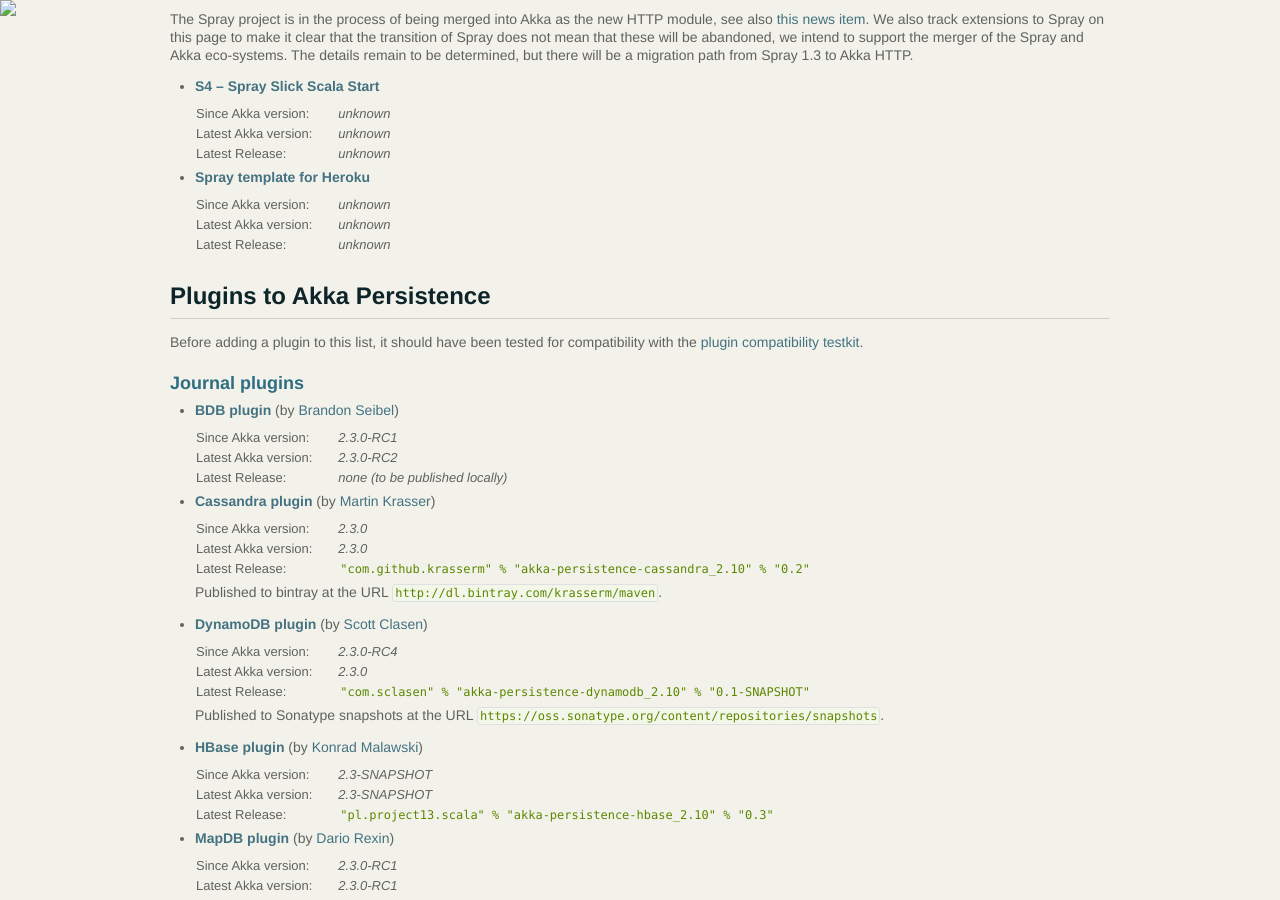
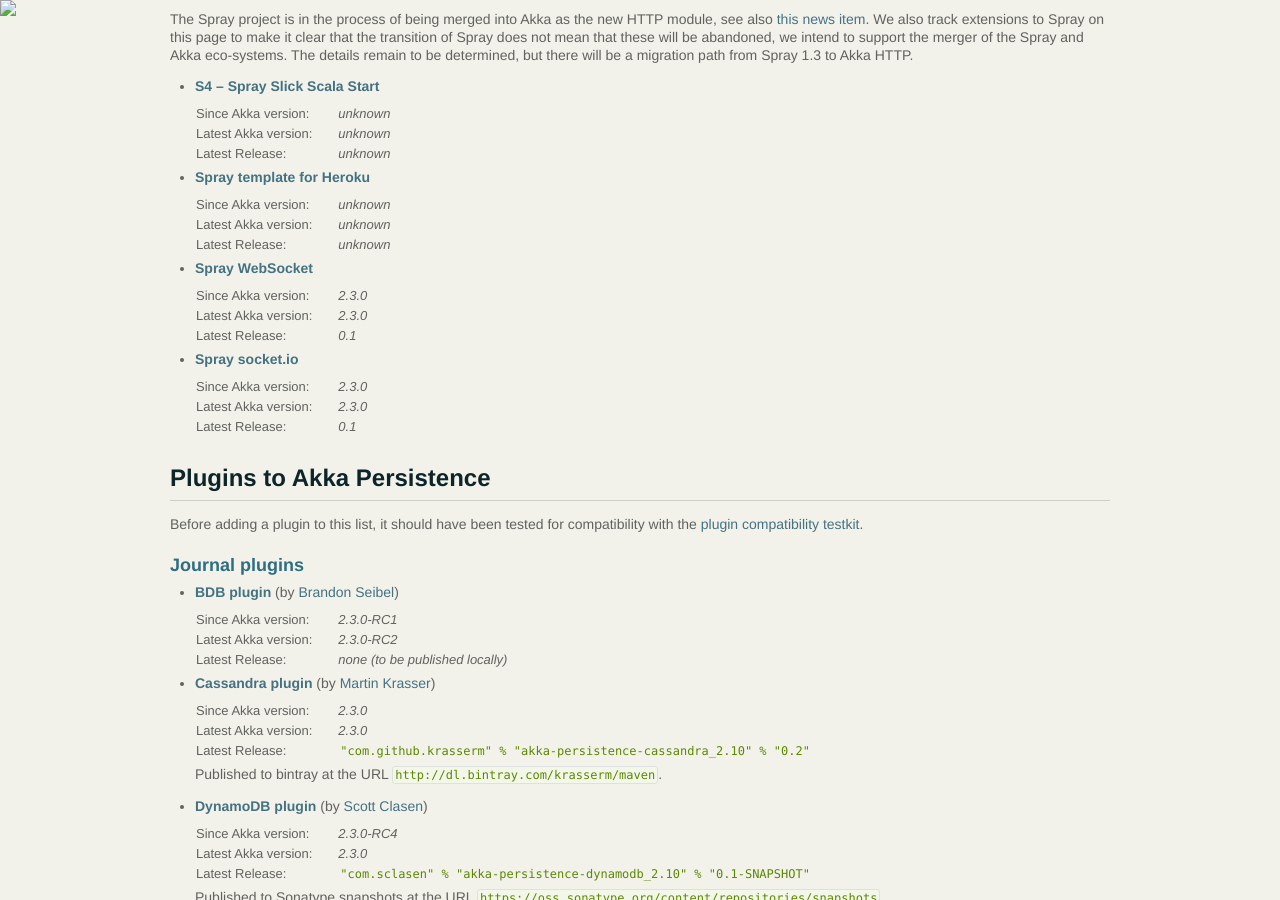
Before and after one commit to raboof/akka.github.com, a Jekyll site: the page built from community/index.md, in a window 1280 px wide and 900 px high, scrolled down 1558 px. Built offline with Jekyll 4.4.1, drawn with Linux system fonts in a browser that asks for light colours.

Commit message:
Added spray-websocket and spray-socketio

```diff
--- a/community/index.md
+++ b/community/index.md
@@ -146,6 +146,21 @@
   <tr><td>Latest Release:</td><td>unknown</td></tr>
   </table>
 
+* **[Spray WebSocket](https://github.com/wandoulabs/spray-websocket)**
+
+  <table class="stats">
+  <tr><td>Since Akka version:</td><td>2.3.0</td></tr>
+  <tr><td>Latest Akka version:</td><td>2.3.0</td></tr>
+  <tr><td>Latest Release:</td><td>0.1</td></tr>
+  </table>
+
+* **[Spray socket.io](https://github.com/wandoulabs/spray-socketio)**
+
+  <table class="stats">
+  <tr><td>Since Akka version:</td><td>2.3.0</td></tr>
+  <tr><td>Latest Akka version:</td><td>2.3.0</td></tr>
+  <tr><td>Latest Release:</td><td>0.1</td></tr>
+  </table>
 
 ## Plugins to Akka Persistence
 
```
